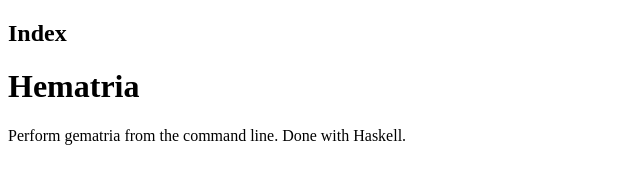
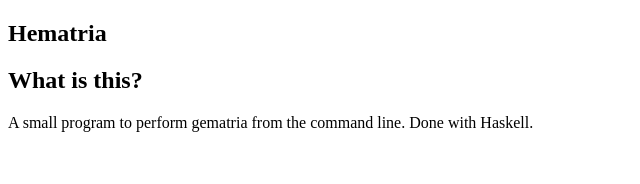
Before and after one commit to DavSanchez/hematria, a plain HTML site: page docs/index.html in a window 1280 px wide. Shown: the whole page, without its empty margins (0-640 px from the left). Drawn offline with Linux system fonts and the light colour scheme.

Commit message:
Few edits

```diff
--- a/docs/index.html
+++ b/docs/index.html
@@ -2,13 +2,13 @@
 <html>
     <head>
         <meta charset="utf-8">
-        <title>Index</title>
+        <title>Hematria</title>
     </head>
     <body>
     <div>
-      <h2>Index</h2>
-      <h1>Hematria</h1>
-<p>Perform gematria from the command line. Done with Haskell.</p>
+      <h2>Hematria</h2>
+      <h2>What is this?</h2>
+<p>A small program to perform gematria from the command line. Done with Haskell.</p>
 
     </div>
   </body>
```
Also changed, not shown: 1 other file.
